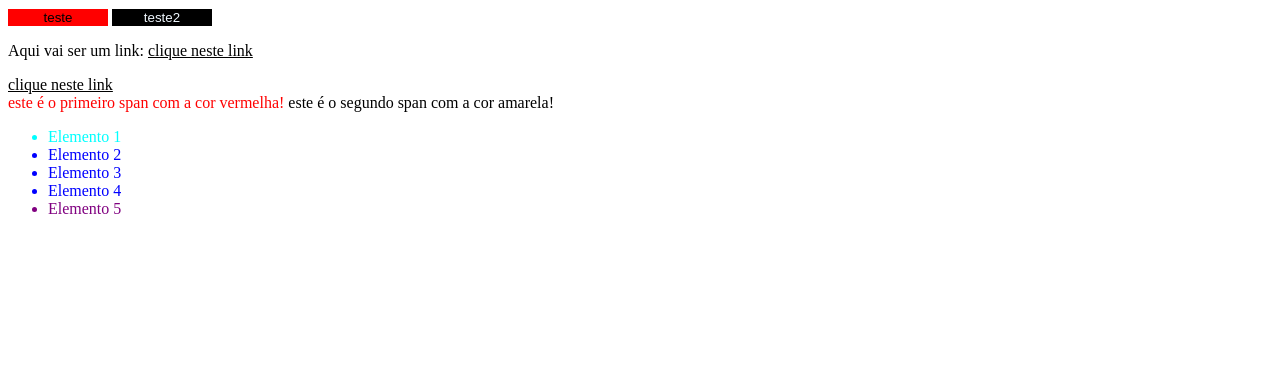
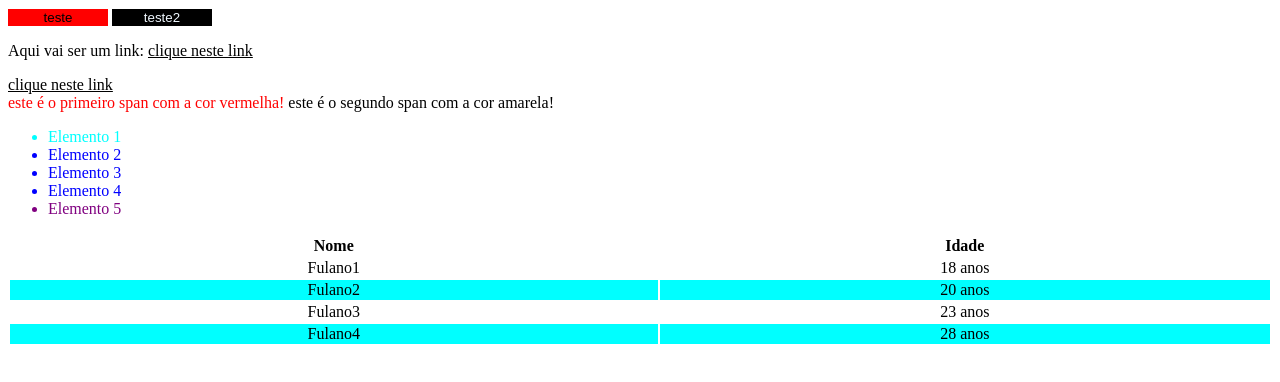
Before and after one commit to brunofva2/TreinoCss, a plain HTML site: page Teste de classes/index.html in a window 1280 px wide. Drawn offline with Linux system fonts and the light colour scheme.

Commit message:
atualizando css

```diff
--- a/Teste de classes/index.html
+++ b/Teste de classes/index.html
@@ -7,13 +7,11 @@
     <link rel="stylesheet" href="style.css" />
   </head>
   <body>
-    <button disabled >teste</button>
-    <button  >teste2</button>
+    <button disabled>teste</button>
+    <button>teste2</button>
 
-
-    <p>Aqui vai ser um link: <a href="#">clique neste link</a> </p>
+    <p>Aqui vai ser um link: <a href="#">clique neste link</a></p>
     <a href="#">clique neste link</a>
-
 
     <div>
       <span>este é o primeiro span com a cor vermelha!</span>
@@ -26,8 +24,30 @@
       <li>Elemento 4</li>
       <li>Elemento 5</li>
     </ul>
+    <table>
+      <thead>
+        <th>Nome</th>
+        <th>Idade</th>
+      </thead>
+      <tbody>
+        <tr>
+          <td>Fulano1</td>
+          <td>18 anos</td>
+        </tr>
 
-
-
+        <tr>
+          <td>Fulano2</td>
+          <td>20 anos</td>
+        </tr>
+        <tr>
+          <td>Fulano3</td>
+          <td>23 anos</td>
+        </tr>
+        <tr>
+          <td>Fulano4</td>
+          <td>28 anos</td>
+        </tr>
+      </tbody>
+    </table>
   </body>
 </html>
--- a/Teste de classes/style.css
+++ b/Teste de classes/style.css
@@ -12,7 +12,6 @@ button:disabled {
 
 a:link {
   color: black;
-
 }
 
 a:visited {
@@ -31,13 +30,27 @@ span:first-child {
   color: red;
 }
 
-li:first-child{
+li:first-child {
   color: aqua;
 }
 
 li {
   color: blue;
 }
-li:last-child{
+li:last-child {
   color: purple;
 }
+table {
+  width: 100%;
+}
+table thead {
+  text-align: center;
+}
+
+table tbody tr td {
+  text-align: center;
+}
+
+tr:nth-child(2n) {
+  background-color: aqua;
+}
```
Lines whose indentation alone changed are shown as unchanged.
